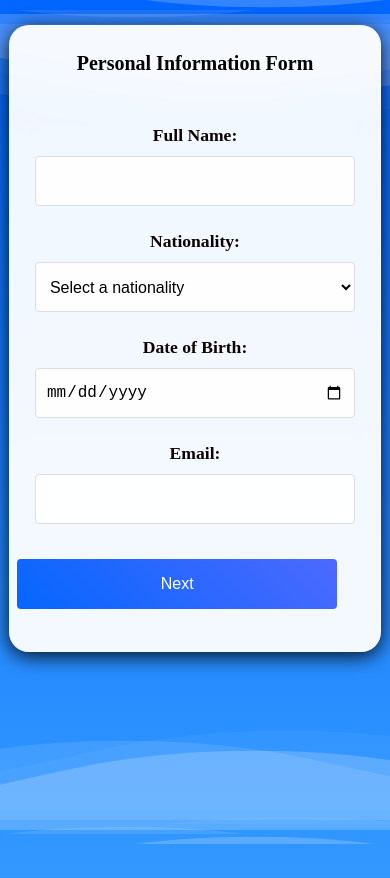
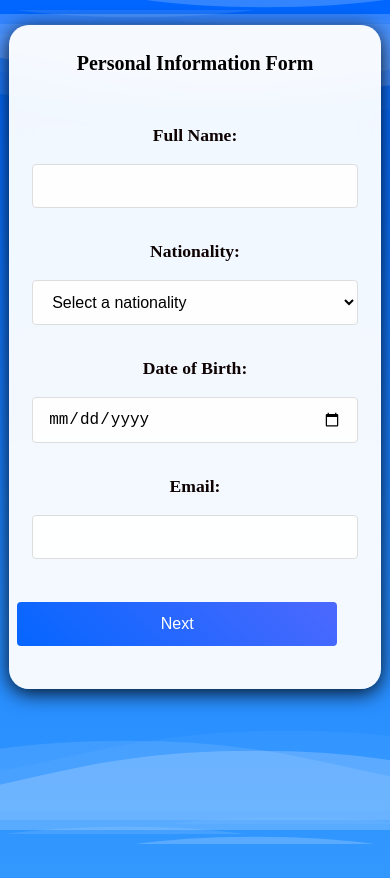
Before and after one commit to Ruvier14/Mars-Travel, a website: page firstPage/index.html in a window 390 px wide. Drawn offline with Linux system fonts and the light colour scheme.

Commit message:
new changes cssss

```diff
--- a/firstPage/index.css
+++ b/firstPage/index.css
@@ -146,13 +146,15 @@ body {
 input, select {
     background-color: rgba(255, 255, 255, 0.9);
     width: 80%;
-    padding: 10px;
+    padding: 12px 15px;
     border: 1px solid #ddd;
     border-radius: 4px;
-    margin: 0 auto;
-    display: block;
     box-sizing: border-box;
     font-size: 16px;
+    margin: 8px auto;
+    display: block;
+    min-width: 250px;
+    max-width: 90%;
 }
 
 button {
@@ -168,6 +170,10 @@ button {
     width: 100%;
     font-size: 16px;
     transition: all 0.3s ease;
+    width: 80%;
+    max-width: 90%;
+    min-width: 250px;
+    margin: 20px auto;
 }
 
 button:hover {
@@ -197,16 +203,22 @@ h1 {
 }
 
 .form-group {
-    margin-bottom: 25px; /* Increased margin between form groups */
-    text-align: center; /* Center the form groups */
+    margin-bottom: 25px;
+    text-align: center;
+    width: 100%;
+    display: flex;
+    flex-direction: column;
+    align-items: center;
 }
 
 label {
     display: block;
+    width: 100%;
     margin-bottom: 10px;
     font-weight: bold;
     color: #0e0202;
     font-size: 1.1em;
+    text-align: center;
 }
 
 /* additional styles */
@@ -229,7 +241,8 @@ input:focus, select:focus {
     p { font-size: 16px; }
     input, select, button {
         width: 90%;
-        height: clamp(40px, 6vh, 50px);
+        min-width: 280px;
+        max-width: 90vw;
     }
 }
 
@@ -262,4 +275,16 @@ input:focus, select:focus {
         min-height: 44px; /* Minimum touch target size */
         margin: 10px 0;
     }
+
+    .form-group {
+        width: 100%;
+        padding: 0 15px;
+        box-sizing: border-box;
+    }
+
+    input, select {
+        width: 100%;
+        min-width: 250px;
+        max-width: 90vw;
+    }
 }
--- a/secPage/index2.css
+++ b/secPage/index2.css
@@ -39,14 +39,19 @@ body {
     margin-bottom: 25px;
     text-align: center;
     width: 100%;
+    display: flex;
+    flex-direction: column;
+    align-items: center;
 }
 
 label {
     display: block;
+    width: 100%;
     margin-bottom: 10px;
     font-weight: bold;
     color: #444;
     font-size: 1.1em;
+    text-align: center;
 }
 
 /* Input Styles */
@@ -58,9 +63,10 @@ input, select, textarea {
     border-radius: 4px;
     box-sizing: border-box;
     font-size: 16px;
-    margin: 0 auto;
+    margin: 8px auto;
     display: block;
     min-width: 250px;
+    max-width: 90%;
 }
 
 /* Textarea Styles */
@@ -98,9 +104,11 @@ button {
     cursor: pointer;
     width: 80%;
     font-size: 16px;
-    margin: 20px auto 0;
+    margin: 20px auto;
     display: block;
     transition: all 0.3s ease;
+    max-width: 90%;
+    min-width: 250px;
 }
 
 button:hover {
```
